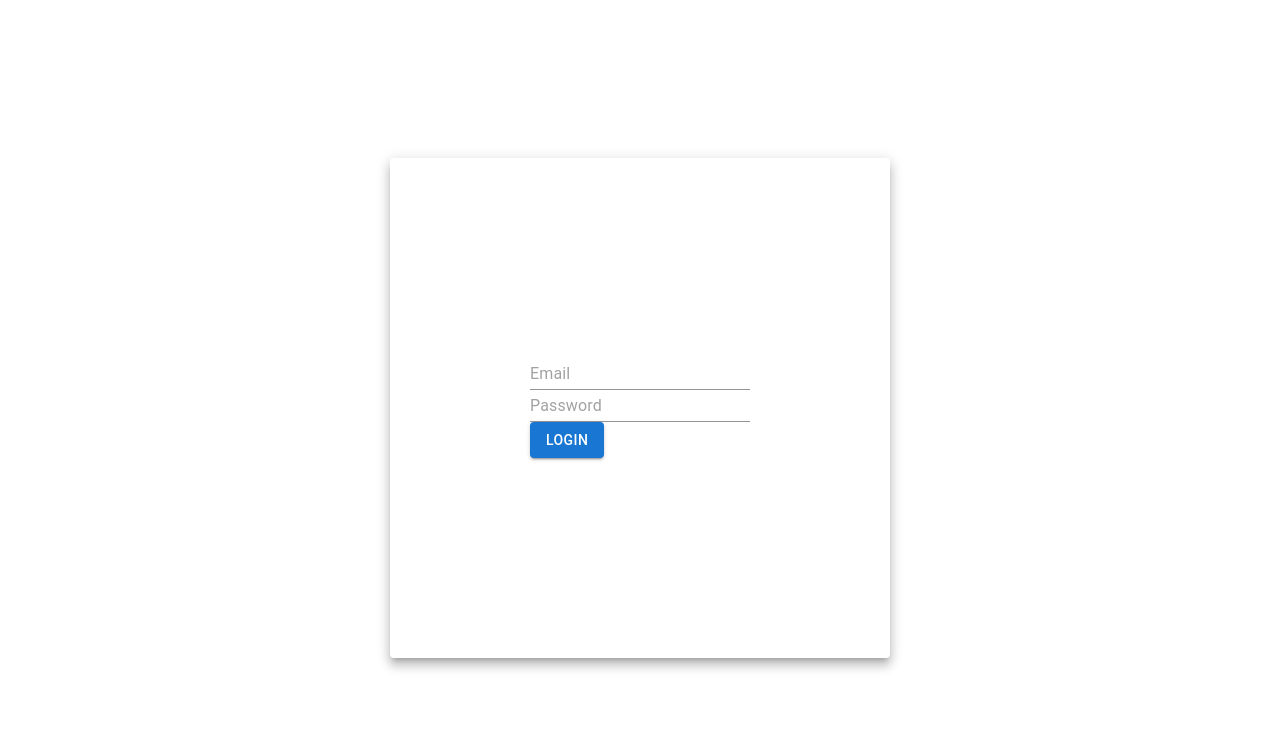
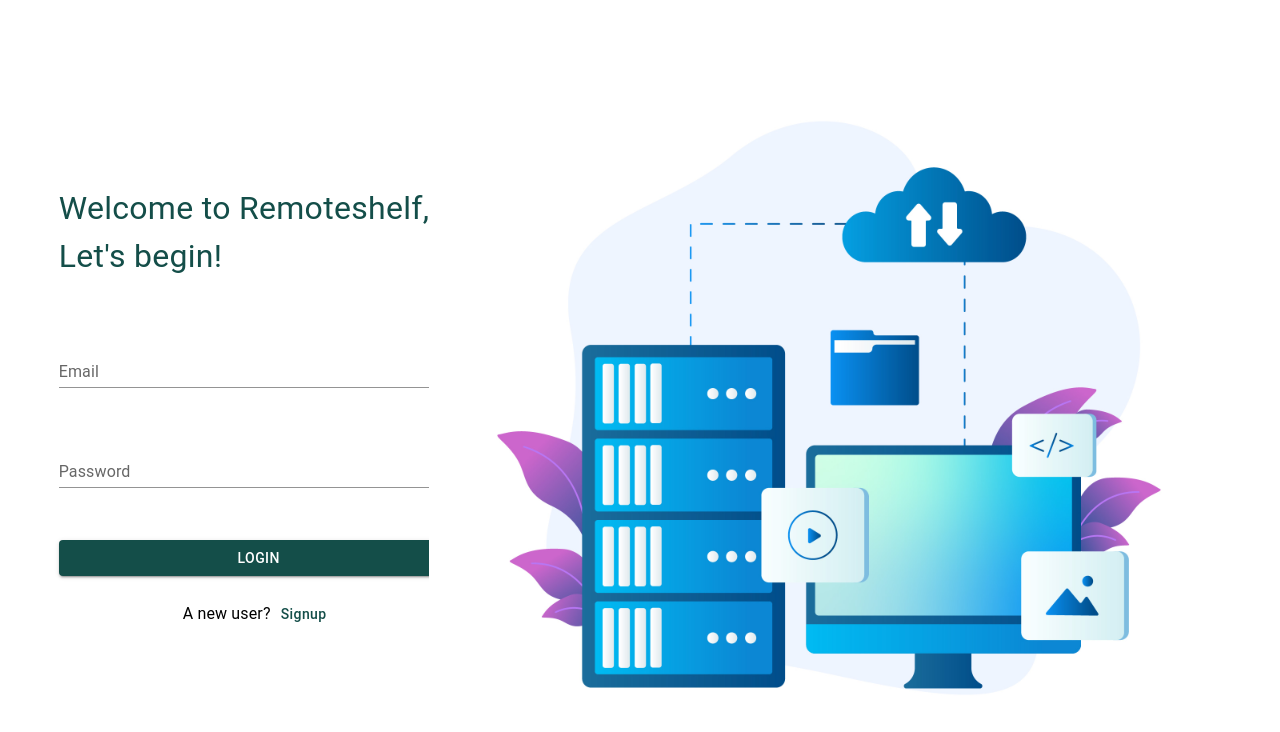
Before and after one commit to Remoteshelf/Remoteshelf_frontend, a React (Vite) app: page /login in a window 1280 px wide. Shown: the top 732 px of the page. Built offline with nearby package versions, Linux system fonts and the light colour scheme; no server answers.

Commit message:
REM-4 complete

```diff
--- a/src/App.tsx
+++ b/src/App.tsx
@@ -1,9 +1,9 @@
-import Signup from "./pages/Signup/Signup";
+import Login from "./pages/login/Login";
 
 const App = () => {
   return (
     <div>
-      <Signup></Signup>
+      <Login></Login>
     </div>
   );
 };
--- a/src/pages/Home/Home.tsx
+++ b/src/pages/Home/Home.tsx
@@ -1,7 +1,20 @@
+import { Button } from "@mui/material";
 import FileBrowser from "../../components/FileBrowser";
+import { useNavigate } from "react-router-dom";
 
 const Home = () => {
-  return <FileBrowser></FileBrowser>;
+  const navigate = useNavigate();
+  return (
+    <div>
+      <Button onClick={()=>{
+        localStorage.clear();
+        navigate('/login');
+      }} style={{ textTransform: "none" }} variant="contained">
+        Sign out
+      </Button>
+      <FileBrowser></FileBrowser>
+    </div>
+  );
 };
 
 export default Home;
--- a/src/pages/Login/Login.tsx
+++ b/src/pages/Login/Login.tsx
@@ -2,23 +2,24 @@
   Alert,
   AlertColor,
   Button,
-  Card,
   CircularProgress,
   Grid,
   Snackbar,
   TextField,
+  Typography,
 } from "@mui/material";
 import axios from "axios";
-import { useState } from "react";
+import { useEffect, useState } from "react";
 import { useNavigate } from "react-router-dom";
 import { Config } from "../../config/config";
+const primaryGreenColor = "#144E49";
 
 interface AlertConfig {
   message: string;
   severity: AlertColor | undefined;
 }
 
-function Login() {
+function LoginForm() {
   const navigate = useNavigate();
   const [loginPayload, setLoginPayload] = useState({
     email: String,
@@ -30,6 +31,13 @@
     severity: "success",
     message: "Hi there",
   });
+
+  useEffect(() => {
+    const token = localStorage.getItem("authToken");
+    if (token) {
+      navigate("/home");
+    }
+  }, [navigate]);
   function onFieldValueChange(event: any) {
     setLoginPayload({
       ...loginPayload,
@@ -73,7 +81,6 @@
         alignContent={"center"}
       >
         <Grid item>
-          {" "}
           <Snackbar
             open={isSnackbarOpen}
             autoHideDuration={3000}
@@ -85,45 +92,122 @@
           </Snackbar>
         </Grid>
         <Grid item>
-          <Card raised sx={{ height: 500, width: 500 }}>
           <Grid
+            paddingLeft={10}
             container
             direction={"column"}
             justifyContent={"center"}
-              height={500}
             alignContent={"center"}
           >
             <Grid item>
-                <TextField
-                  placeholder="Email"
+              <Typography
+                style={{
+                  marginBottom: 60,
+                  fontSize: 32,
+                  color: primaryGreenColor,
+                }}
+              >
+                Welcome to Remoteshelf, Let's begin!
+              </Typography>
+            </Grid>
+            <Grid item>
+              <FormField
+                label="Email"
                 name="email"
-                  variant="standard"
                 onInput={onFieldValueChange}
-                ></TextField>
+              ></FormField>
             </Grid>{" "}
             <Grid item>
-                <TextField
+              <FormField
+                label="Password"
+                name="password"
                 onInput={onFieldValueChange}
-                  placeholder="Password"
-                  name="password"
-                  variant="standard"
-                ></TextField>
+              ></FormField>
             </Grid>
             <Grid item>
               {isLoading == true ? (
                 <CircularProgress />
               ) : (
-                  <Button variant="contained" onClick={onLoginClick}>
+                <Button
+                  style={{ width: 400, backgroundColor: primaryGreenColor }}
+                  variant="contained"
+                  onClick={onLoginClick}
+                >
                   Login
                 </Button>
               )}
             </Grid>
+            <Grid
+              container
+              paddingTop={"20px"}
+              justifyContent={"center"}
+              alignItems={"center"}
+            >
+              <Typography>A new user?</Typography>
+              <Button
+                onClick={() => {
+                  navigate("/signup");
+                }}
+                style={{
+                  paddingLeft: 10,
+                  textTransform: "none",
+                  color: primaryGreenColor,
+                }}
+                variant="text"
+              >
+                Signup
+              </Button>
             </Grid>
-          </Card>
+          </Grid>
         </Grid>
       </Grid>
     </>
   );
 }
+interface FormProps {
+  name: string;
+  label: string;
+  onInput: (event: any) => void;
+}
+const FormField = (props: FormProps) => {
+  return (
+    <TextField
+      style={{
+        width: 400,
+        height: 100,
+      }}
+      label={props.label}
+      onInput={props.onInput}
+      name={props.name}
+      variant="standard"
+    ></TextField>
+  );
+};
+const BackgroundImage = () => {
+  return (
+    <img
+      style={{
+        position: "absolute",
+        height: "100%",
+      }}
+      src="src/assets/login_background.jpg"
+    ></img>
+  );
+};
+
+const Login = () => {
+  return (
+    <>
+      <Grid container>
+        <Grid item xs={4}>
+          <LoginForm></LoginForm>
+        </Grid>
+        <Grid item xs={8} height={"100vh"}>
+          <BackgroundImage></BackgroundImage>
+        </Grid>
+      </Grid>
+    </>
+  );
+};
 
 export default Login;
--- a/src/pages/Signup/Signup.tsx
+++ b/src/pages/Signup/Signup.tsx
@@ -93,7 +93,7 @@
     <img
       src="../../src/assets/signup_background1.png"
       style={{
-        height: "50%",
+        height: "40%",
         position: "absolute",
         bottom: 0,
         right: 0,
@@ -251,7 +251,7 @@
             ></InputField>
           </Grid>
           <Grid item alignSelf={"center"}>
-            <Box m={10}>
+            <Box m={5}>
               <Button
                 variant="contained"
                 style={{ backgroundColor: primaryGreenColor }}
```
Also changed, not shown: src/assets/login_background.jpg (added). Lines whose indentation alone changed are shown as unchanged.
